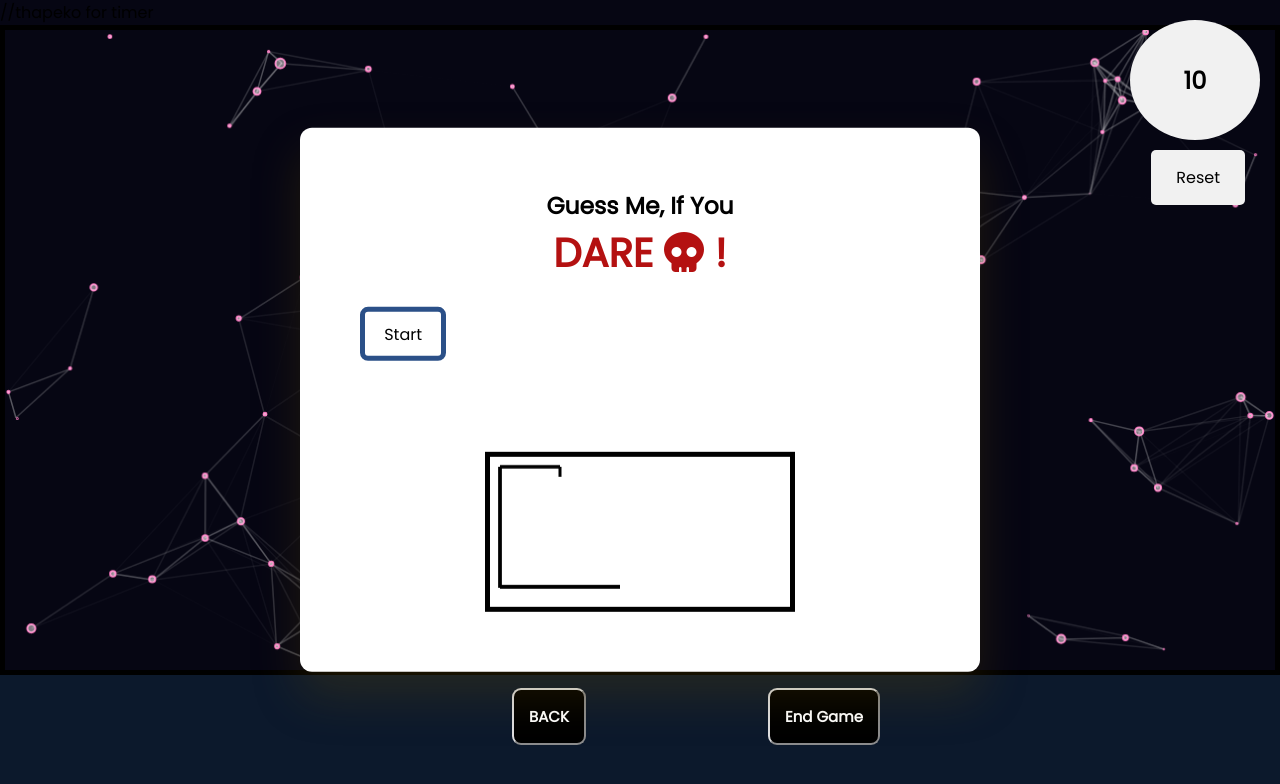
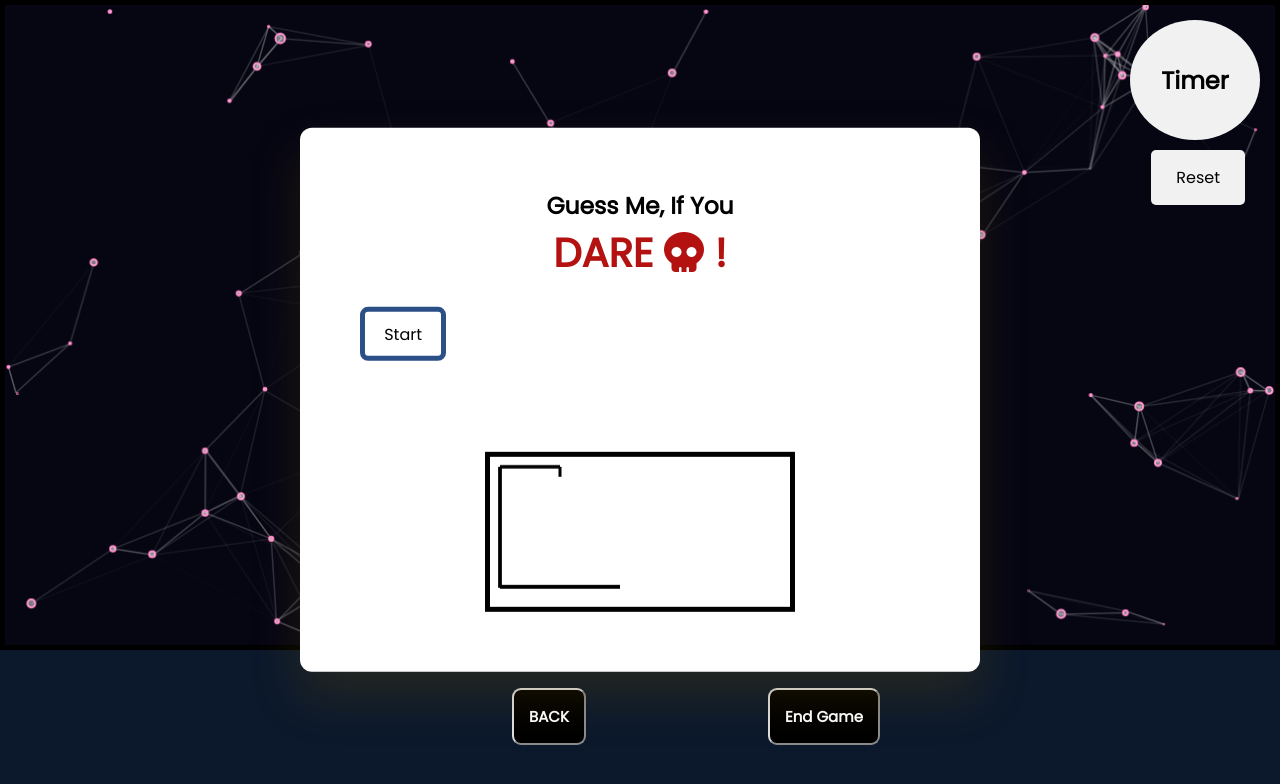
Before and after one commit to anjila-in-github/Hangman-Game, a PHP site: page /color.html in a window 1280 px wide. Shown: the top 784 px of the page. Run offline with PHP 8.4, Linux system fonts and the light colour scheme; some libraries are stand-ins or nearby versions.

Commit message:
perf:added some code to timer and style:removed scroll bar

```diff
--- a/color.html
+++ b/color.html
@@ -1,52 +1,3 @@
-<!-- <!DOCTYPE html>
-<html lang="en">
-<head>
-    <meta name="viewport" content="width=device-width,initial-scale=1.0"/>
-    <link rel='stylesheet' href='https://fonts.googleapis.com/css2?family=Poppins:wght@400&display=swap'>
-    <link rel="stylesheet" href="css/color.css" />
-    <script src="https://kit.fontawesome.com/935834ea02.js" crossorigin="anonymous"></script>
-</head>
-<body>
-    <div id="particles-js">
-
-    <a href="category.html">
-        <div class="btn">
-            <button>
-                BACK
-            </button>
-        </div>
-    </a>
-    <a href ="exit.html">
-    <div class="end">
-           <button>
-                End Game
-            </button>
-        </div>
-    </a>
-    <div class="container">
-        <div id="options-container"></div>
-        <div id="letter-container" class="letter-container hide"></div>
-        <div id="user-input-section"></div>
-        <canvas id="canvas"></canvas>
-        <div id="new-game-container" class="new-game-popup hide">
-            <div id="result-text"></div>
-            <button id="new-game-button"> New Game </button>
-        </div>
-    </div>
-
-    </div>
-
-<script type="text/javascript" src="particles.js"></script>
-<script type="text/javascript" src="app.js"></script>
-
-<script  src="js/color.js"></script>
-
-</body>
-</html> -->
-
-
-
-
 <!DOCTYPE html>
 <html lang="en">
 <head>
@@ -112,12 +63,10 @@
         </div>
     </div>
 
-    //thapeko for timer
-
+    <!--For timer-->
         <div class="timer-container">
-            <span id="timer">10</span>
+            <span id="timer">Timer</span>
         </div>
-
         <button class="reset-button" onclick="resetTimer()">Reset</button>
 
     </div>
@@ -127,7 +76,6 @@
 
 <script  src="js/color.js"></script>
 
- <script type="text/javascript" src="./js/countdown.js"></script>
 
 </body>
 </html>
--- a/css/color.css
+++ b/css/color.css
@@ -7,6 +7,10 @@
 }
 body{
     background-color:#0c192c;
+    overflow-y: scroll;
+    overflow-x: scroll;
+    overflow-x: hidden;
+    Overflow-y:hidden;
 }
 .container{
     font-size:20px;
--- a/js/color.js
+++ b/js/color.js
@@ -1,263 +1,3 @@
-// //Initial References
-// const letterContainer = document.getElementById("letter-container");
-// const optionsContainer = document.getElementById("options-container");
-// const userInputSection = document.getElementById("user-input-section");
-// const newGameContainer = document.getElementById("new-game-container");
-// const newGameButton = document.getElementById("new-game-button");
-// const canvas = document.getElementById("canvas");
-// const resultText = document.getElementById("result-text");
-
-// //Options value for button
-// let options={
-//     Start:[
-//         "Orange",
-//         "Purple",
-//         "Brown",
-//         "Gray",
-//         "Maroon",
-//         "Magenta",
-//         "Lavender",
-//         "Silver",
-//         "Coral",
-//         "violet",
-//     ],
-// };
-
-// //count
-// let winCount = 0;
-// let count = 0;
-
-// let  chosenWord = "";
-
-// //Display option buttons
-// const displayOptions = () => {
-//     optionsContainer.innerHTML += `<h3>Guess Me, If You</h3> <h1>DARE <i class="fa fa-skull"></i> !</h1>`;
-//     let buttonCon = document.createElement("div");
-//     // for(let value in options){
-//     //     buttonCon.innerHTML += `<button class="options" onclick="generateWord('${value}')"> ${value}  </button>`;
-//     // }
-//     for(let value in options){
-//         // buttonCon.innerHTML += `<button class="options" onclick="generateWord('${value}')"> ${ value}  </button>`;
-//         buttonCon.innerHTML += `<button class="options" onclick="generateWord('${value}')"> ${value}  </button>`;
-//     }
-
-//     optionsContainer.appendChild(buttonCon);
-
-//     //test
-//     function anotherFunction() {
-//         // Your other function code here
-//         console.log("Another function called.");
-//     }
-// };
-
-// //Block all the Buttons
-// const blocker = () => {
-//     let optionsButtons = document.querySelectorAll(".options");
-//     let letterButtons = document.querySelectorAll(".letters");
-
-//     //disable all options
-//     optionsButtons.forEach(button =>{
-//         button.disabled = true;
-//     });
-
-//     //disabled all letters
-//     letterButtons.forEach((button) =>{
-//         button.disabled.true;
-//     });
-//     newGameContainer.classList.remove("hide");
-// };
-
-// //Word Generator
-// const generateWord = (optionValue) => {
-//     let optionsButtons = document.querySelectorAll(".options");
-
-//     //If option value matches the button innerText then highlight the button
-//     optionsButtons.forEach((button)=>{
-//         if(button.innerText.toLowerCase()===optionValue){
-//             button.classList.add("active");
-//         }
-//         button.disabled = true;
-//     });
-
-//     //initially hide letters,clear previous word
-//     letterContainer.classList.remove("hide");
-//     userInputSection.innerText = "";
-//     let optionArray = options[optionValue];
-
-//     //choose random word
-//     chosenWord = optionArray[Math.floor(Math.random() * optionArray.length)];
-//     chosenWord = chosenWord.toUpperCase();
-//     console.log(chosenWord);
-
-
-//      //replace every letter with span  containing dash
-//      let displayItem = chosenWord.replace(/./g,'<span class="dashes">_</span>');
-
-//      //Display each element as span
-//      userInputSection. innerHTML = displayItem;
-// };
-
-// //Initial function (Called when page loads/user presses new game)
-// const initializer = () => {
-//     winCount = 0;
-//     count = 0;
-
-//      //Initially erase all content and hide letters and new game button
-//      userInputSection.innerHTML = "";
-//      optionsContainer.innerHTML = "";
-//      letterContainer.classList.add("hide");
-//      newGameContainer.classList.add("hide");
-//      letterContainer.innerHTML = "";
-
-//     //For creating letter buttons
-//     for(let i =65; i<91; i++){
-//         let button = document.createElement("button");
-//         button.classList.add("letters");
-//         //Number to ASCII[A-Z]
-//         button.innerText = String.fromCharCode(i);
-//          //character button click
-//          button.addEventListener("click",()=>{
-//             let charArray = chosenWord.split("");
-//             let dashes = document.getElementsByClassName("dashes");
-//             //if array contains clicked value replace the matched dash with letter else draw on canvas
-//             if(charArray.includes(button.innerText)){
-//                 charArray.forEach((char,index) => {
-//                     //if character in array is same as clicked button
-//                     if(char ===button.innerText){
-//                         //replace dash with letters
-//                         dashes[index].innerText = char;
-//                         //increment counter
-//                         winCount += 1;
-//                         //if wincount equals to word length
-//                         if(winCount==charArray.length){
-//                             resultText.innerHTML=`<h2 class='win-msg'>You Won!!</h2><p>The word was <span>${chosenWord}</span></p>`;
-//                             //block all buttons
-//                             blocker();
-//                         }
-//                     }
-//                 });
-//             }else{
-//             //loose count
-//             count += 1;
-//             //for drawing man
-//             drawMan(count);
-//             //count==6 because head,body,left arm,right arm,left leg,right leg
-//             console.log(count);
-//              if(count==6){
-//                 resultText.innerHTML=`<h2 class='lose-msg'>You Died!!</h2><p>The word was <span>${chosenWord}</span></p>`;
-//                     blocker();
-//                 }
-//             }
-//             //disabled clicked button
-//             button.disabled = true;
-//     });
-//         letterContainer.append(button);
-//     }
-
-//     displayOptions();
-//     //call to canvasCreator(for clearing previous canvas and creating initial canvas)
-//     let{ initialDrawing }  = canvasCreator();
-//     //initialDrawing would draw the frame
-//     initialDrawing();
-// };
-// //canvas
-// const canvasCreator = () => {
-//     let context = canvas.getContext("2d");
-//     context.beginPath();
-//     context.strokeStyle = "#000";
-//     context.lineWidth = 3;
-
-//     //for drawing lines
-//     const drawline = (fromX, fromY, toX, toY) => {
-//         context.moveTo(fromX, fromY);
-//         context.lineTo(toX,toY);
-//         context.stroke();
-//     };
-
-//     const head = () => {
-//         context.beginPath();
-//         context.arc(70,30,10,0,Math.PI*2,true);
-//         context.stroke();
-//     };
-
-//     const body = () => {
-//         drawline(70,40,70,80);
-//     };
-
-//     const leftArm = () => {
-//         drawline(70,50,50,70);
-//     };
-
-//     const rightArm = () => {
-//         drawline(70,50,90,70);
-
-
-// };
-// const leftleg= () => {
-//     drawline(70,80,50,110);
-// };
-
-// const rightleg= () => {
-//     drawline(70,80,90,110);
-//     };
-
-//     //initial frame
-//     const initialDrawing = () => {
-//     //clear canvas
-//     context.clearRect(0,0,context.canvas.width,context.canvas.height);
-//     //bottom line
-//     drawline(10,130,130,130);
-//     //left line
-//     drawline(10,10,10,131);
-//     //top line
-//     drawline(10,10,70,10);
-//     //small top line
-//     drawline(70,10,70,20);
-//     };
-
-//     return{initialDrawing, head,body, leftArm,rightArm,leftleg,rightleg};
-// };
-
-// //draw the man
-// const drawMan =(count) => {
-//     let{head,body,leftArm,rightArm,leftleg,rightleg} = canvasCreator();
-//     switch (count){
-//         case 1:
-//            head();
-//             break;
-//         case 2:
-//              body();
-//              break;
-//         case 3:
-//             leftArm();
-//             break;
-//         case 4:
-//            rightArm () ;
-//            break;
-//         case 5:
-//             leftleg();
-//             break;
-//         case 6:
-//             rightleg();
-//             break ;
-//         default:
-//              break;
-//     }
-// }
-
-// //New Game
-// newGameButton.addEventListener("click",initializer);
-//    window.onload = initializer;
-
-//    //test
-
-
-
-// //    <script src="countdown.js"></script>
-
-
-
-
 //Initial References
 const letterContainer = document.getElementById("letter-container");
 const optionsContainer = document.getElementById("options-container");
@@ -331,6 +71,8 @@ function updateTimer() {
     if (timeLeft === 0) {
         clearInterval(countdownInterval);
         timerElement.textContent = "Time's Up!";
+        resultText.innerHTML=`<h2 class='lose-msg'>You Died!!</h2><p>The word was <span>${chosenWord}</span></p>`;
+        blocker();
     }
 }
 
@@ -418,6 +160,8 @@ const initializer = () => {
             //count==6 because head,body,left arm,right arm,left leg,right leg
             console.log(count);
              if(count==6){
+                clearInterval(countdownInterval);
+                timerElement.textContent = "Time's Up!";
                 resultText.innerHTML=`<h2 class='lose-msg'>You Died!!</h2><p>The word was <span>${chosenWord}</span></p>`;
                     blocker();
                 }
```
